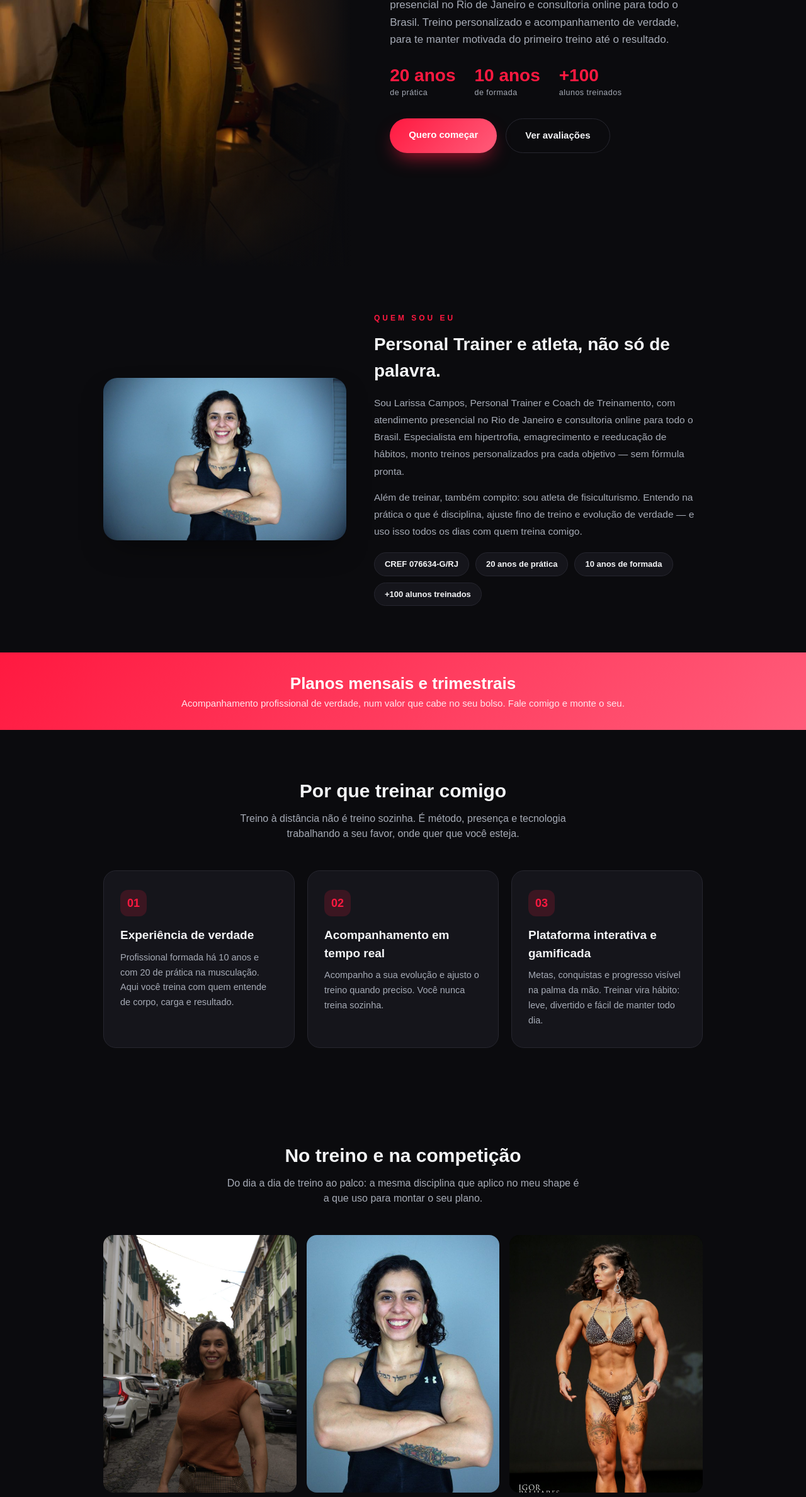
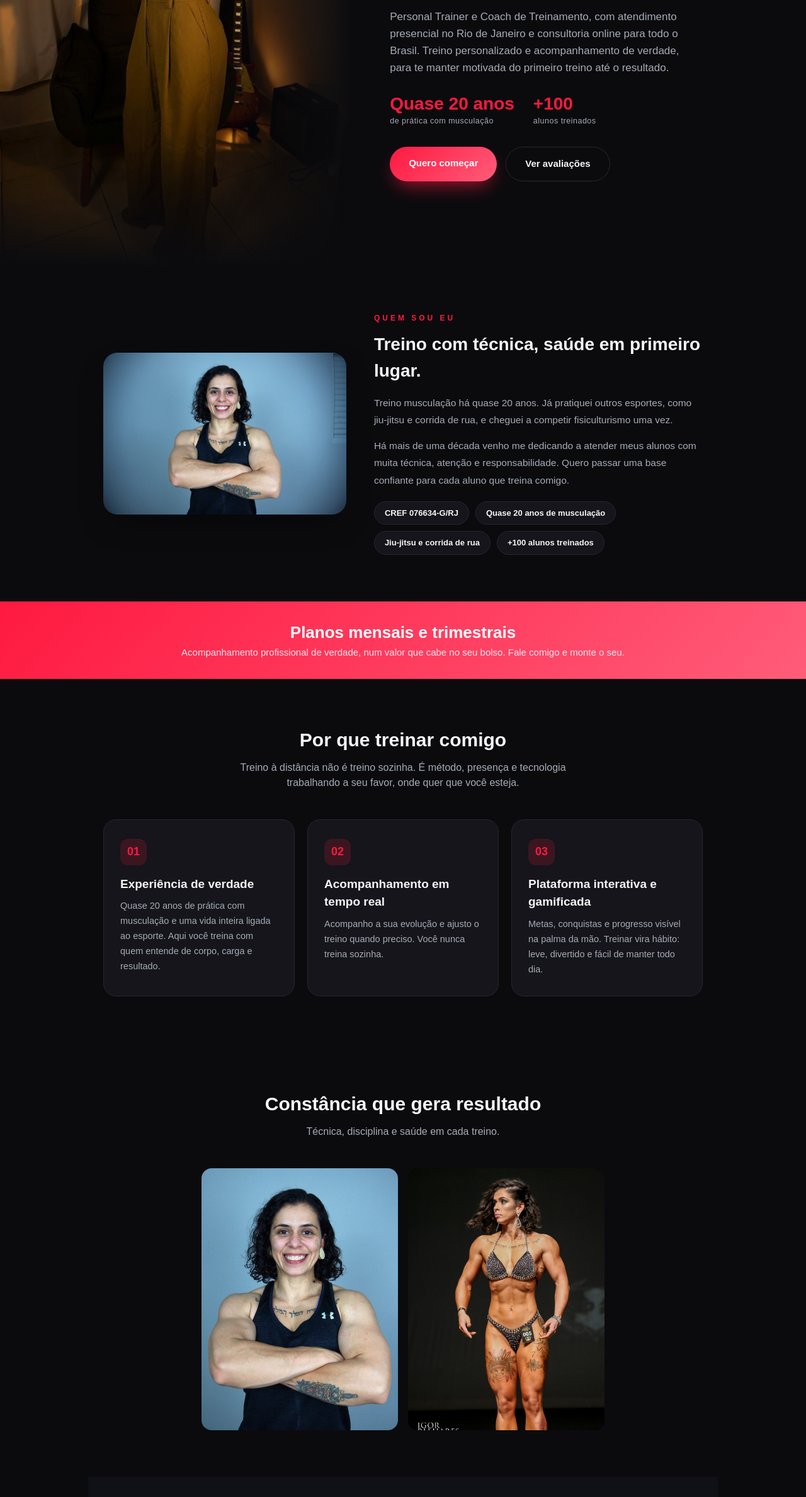
Before and after one commit to laricampos7/landing-larissa, a plain HTML site: page index.html in a window 1280 px wide. Shown: the part 423-2800 px from the top of the page at 63% size. Drawn offline with Linux system fonts and the light colour scheme.

Commit message:
Ajusta texto sobre mim, remove foto do dia a dia e tira travessoes

```diff
--- a/index.html
+++ b/index.html
@@ -3,8 +3,8 @@
 <head>
 <meta charset="utf-8">
 <meta name="viewport" content="width=device-width, initial-scale=1">
-<title>Larissa de Campos — Personal Trainer</title>
-<meta name="description" content="Larissa de Campos — Personal Trainer e Coach de Treinamento. Atendimento presencial no Rio de Janeiro e consultoria online para todo o Brasil.">
+<title>Larissa de Campos · Personal Trainer</title>
+<meta name="description" content="Larissa de Campos, Personal Trainer e Coach de Treinamento. Atendimento presencial no Rio de Janeiro e consultoria online para todo o Brasil.">
 <link rel="apple-touch-icon" href="icon-180.png">
 <link rel="icon" type="image/png" sizes="192x192" href="icon-192.png">
 <style>
@@ -75,7 +75,7 @@
     padding:8px 16px; border-radius:30px}
 
   /* ===== GALERIA ===== */
-  .gallery{display:grid; grid-template-columns:repeat(3,1fr); gap:16px}
+  .gallery{display:grid; grid-template-columns:repeat(2,1fr); gap:16px; max-width:640px; margin:0 auto}
   .gallery a{display:block; border-radius:16px; overflow:hidden; aspect-ratio:3/4; background:#000}
   .gallery img{width:100%; height:100%; object-fit:cover; display:block; transition:.3s}
   .gallery a:hover img{transform:scale(1.05)}
@@ -132,10 +132,7 @@
     .about{grid-template-columns:1fr; padding:54px 22px; text-align:center}
     .about-photo{max-width:320px; margin:0 auto; aspect-ratio:3/4}
     .about .badges{justify-content:center}
-    .gallery{grid-template-columns:repeat(3,1fr); gap:8px}
-  }
-  @media (max-width:480px){
-    .gallery{grid-template-columns:1fr 1fr}
+    .gallery{max-width:420px; gap:8px}
   }
 </style>
 </head>
@@ -152,13 +149,12 @@
           <h2>Larissa de Campos</h2>
         </div>
       </div>
-      <h1>20 anos transformando corpos pela <span>musculação</span>.</h1>
+      <h1>Quase 20 anos de prática treinando pessoas com <span>saúde</span> e resultado de verdade.</h1>
       <p class="lead">Personal Trainer e Coach de Treinamento, com atendimento presencial no Rio de Janeiro
          e consultoria online para todo o Brasil. Treino personalizado e acompanhamento de verdade,
          para te manter motivada do primeiro treino até o resultado.</p>
       <div class="stats">
-        <div class="stat"><b>20 anos</b><span>de prática</span></div>
-        <div class="stat"><b>10 anos</b><span>de formada</span></div>
+        <div class="stat"><b>Quase 20 anos</b><span>de prática com musculação</span></div>
         <div class="stat"><b>+100</b><span>alunos treinados</span></div>
       </div>
       <div class="cta-row">
@@ -173,16 +169,15 @@
     <div class="about-photo"><img src="fotos/foto-estudio.jpg" alt="Larissa de Campos no estúdio"></div>
     <div class="about-text">
       <span class="tag">Quem sou eu</span>
-      <h3>Personal Trainer e atleta, não só de palavra.</h3>
-      <p>Sou Larissa Campos, Personal Trainer e Coach de Treinamento, com atendimento presencial no Rio de Janeiro
-         e consultoria online para todo o Brasil. Especialista em hipertrofia, emagrecimento e reeducação de hábitos,
-         monto treinos personalizados pra cada objetivo — sem fórmula pronta.</p>
-      <p>Além de treinar, também compito: sou atleta de fisiculturismo. Entendo na prática o que é disciplina,
-         ajuste fino de treino e evolução de verdade — e uso isso todos os dias com quem treina comigo.</p>
+      <h3>Treino com técnica, saúde em primeiro lugar.</h3>
+      <p>Treino musculação há quase 20 anos. Já pratiquei outros esportes, como jiu-jitsu e corrida de rua,
+         e cheguei a competir fisiculturismo uma vez.</p>
+      <p>Há mais de uma década venho me dedicando a atender meus alunos com muita técnica, atenção e
+         responsabilidade. Quero passar uma base confiante para cada aluno que treina comigo.</p>
       <div class="badges">
         <span class="badge">CREF 076634-G/RJ</span>
-        <span class="badge">20 anos de prática</span>
-        <span class="badge">10 anos de formada</span>
+        <span class="badge">Quase 20 anos de musculação</span>
+        <span class="badge">Jiu-jitsu e corrida de rua</span>
         <span class="badge">+100 alunos treinados</span>
       </div>
     </div>
@@ -203,7 +198,7 @@
       <div class="feat">
         <div class="num">01</div>
         <h4>Experiência de verdade</h4>
-        <p>Profissional formada há 10 anos e com 20 de prática na musculação.
+        <p>Quase 20 anos de prática com musculação e uma vida inteira ligada ao esporte.
            Aqui você treina com quem entende de corpo, carga e resultado.</p>
       </div>
       <div class="feat">
@@ -223,13 +218,11 @@
 
   <!-- GALERIA -->
   <section class="sec">
-    <h3>No treino e na competição</h3>
-    <p class="intro">Do dia a dia de treino ao palco: a mesma disciplina que aplico
-       no meu shape é a que uso para montar o seu plano.</p>
+    <h3>Constância que gera resultado</h3>
+    <p class="intro">Técnica, disciplina e saúde em cada treino.</p>
     <div class="gallery">
-      <a href="fotos/foto-rua.jpg" target="_blank" rel="noopener"><img src="fotos/foto-rua.jpg" alt="Larissa de Campos no dia a dia"></a>
       <a href="fotos/foto-estudio.jpg" target="_blank" rel="noopener"><img src="fotos/foto-estudio.jpg" alt="Larissa de Campos em treino"></a>
-      <a href="fotos/foto-competicao.jpg" target="_blank" rel="noopener"><img src="fotos/foto-competicao.jpg" alt="Larissa de Campos competindo fisiculturismo"></a>
+      <a href="fotos/foto-competicao.jpg" target="_blank" rel="noopener"><img src="fotos/foto-competicao.jpg" alt="Larissa de Campos em competição de fisiculturismo"></a>
     </div>
   </section>
 
@@ -312,7 +305,7 @@
 
   <!-- RODAPE -->
   <footer class="site-footer">
-    <b>Larissa de Campos</b> — Consultoria Esportiva · CREF 076634-G/RJ<br>
+    <b>Larissa de Campos</b> · Consultoria Esportiva · CREF 076634-G/RJ<br>
     Transformando dedicação em resultado.
   </footer>
 
```
Also changed, not shown: fotos/foto-rua.jpg (deleted).
